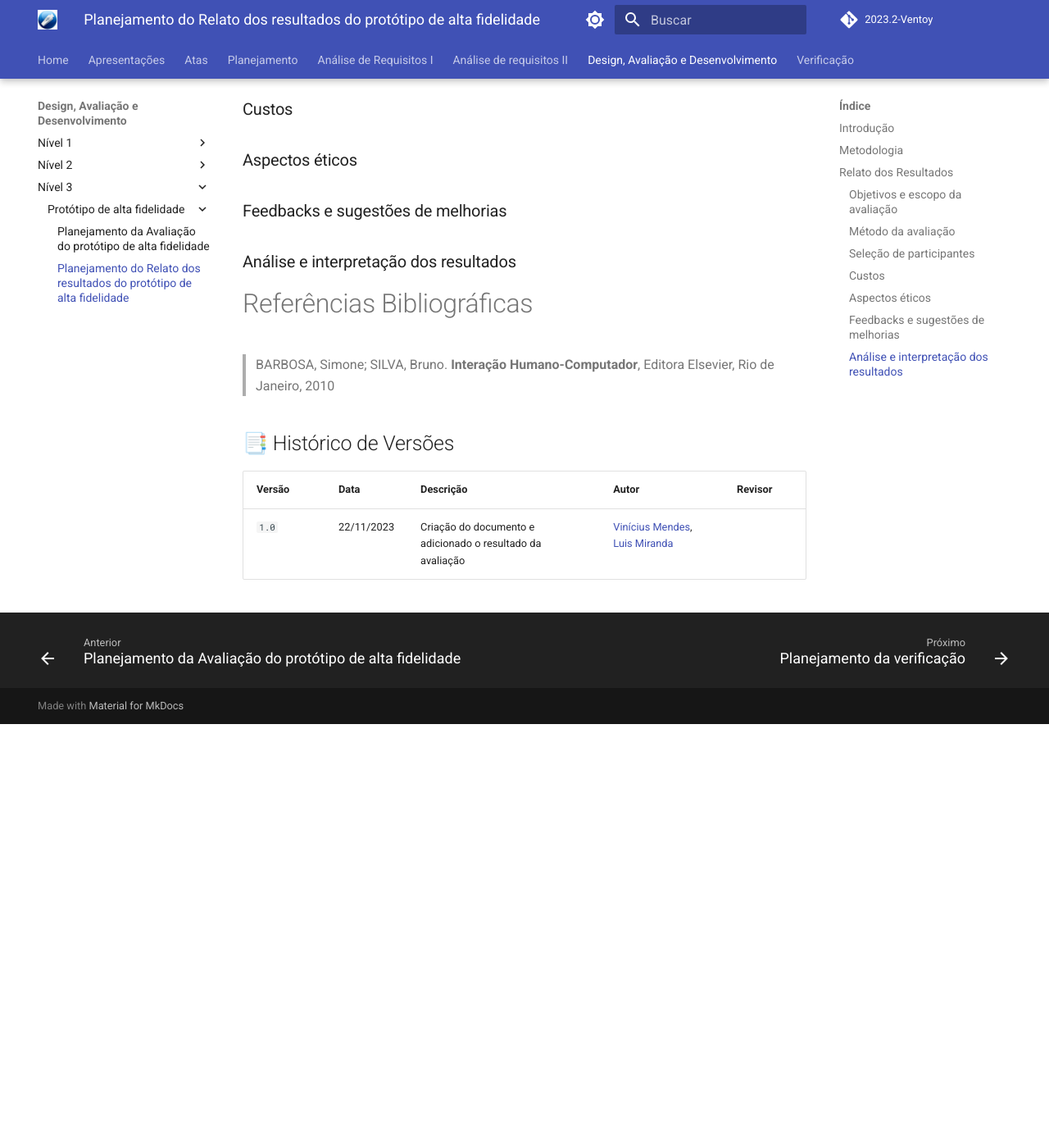
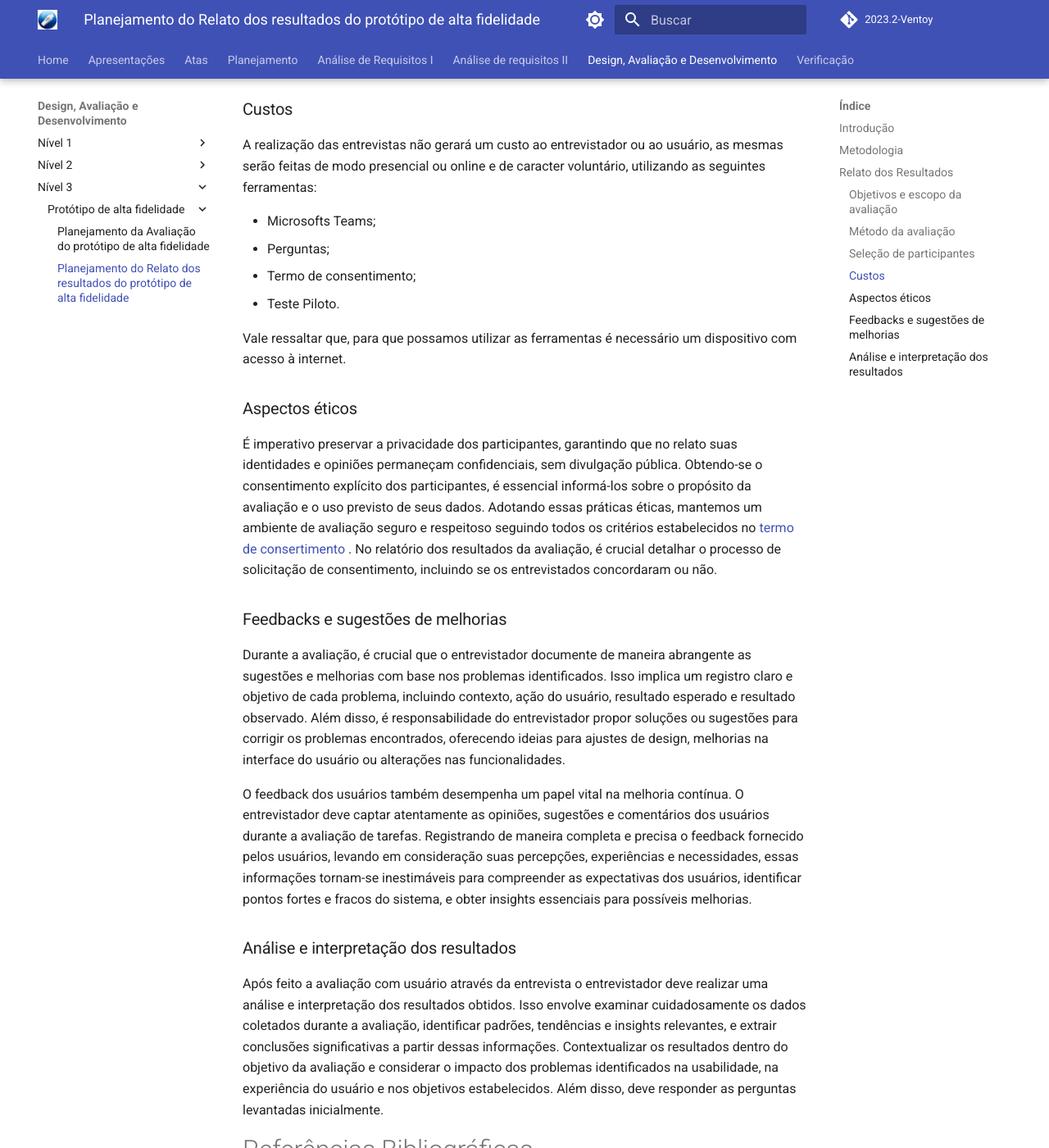
Before and after one commit to Interacao-Humano-Computador/2023.2-Ventoy, an MkDocs documentation site: the page built from docs/DAD/nivel2/prototipoAltaFidelidade/PlanejamentoRelatoPrototipoAltaFidelidade.md, in a window 1280 px wide and 1400 px high, scrolled down 2051 px. Shown: the whole window at 82% size. Built offline with MkDocs 1.6.1 and Material for MkDocs 9.7.7, drawn with Linux system fonts in a browser that asks for light colours; comment, search, counter and statistics services are not loaded; before the commit the page ends 2934 px from its top, so only the background shows below that.

Commit message:
Update PlanejamentoRelatoPrototipoAltaFidelidade.md

```diff
--- a/docs/DAD/nivel2/prototipoAltaFidelidade/PlanejamentoRelatoPrototipoAltaFidelidade.md
+++ b/docs/DAD/nivel2/prototipoAltaFidelidade/PlanejamentoRelatoPrototipoAltaFidelidade.md
@@ -41,12 +41,28 @@ Esta seção aborda a identificação dos participantes da avaliação, justific
 
 ### Custos
 
+A realização das entrevistas não gerará um custo ao entrevistador ou ao usuário, as mesmas serão feitas de modo presencial ou online e de caracter voluntário, utilizando as seguintes ferramentas:
+
+- Microsofts Teams;
+- Perguntas;
+- Termo de consentimento;
+- Teste Piloto.
+
+Vale ressaltar que, para que possamos utilizar as ferramentas é necessário um dispositivo com acesso à internet.
+
 ### Aspectos éticos
+
+É imperativo preservar a privacidade dos participantes, garantindo que no relato suas identidades e opiniões permaneçam confidenciais, sem divulgação pública. Obtendo-se o consentimento explícito dos participantes, é essencial informá-los sobre o propósito da avaliação e o uso previsto de seus dados. Adotando essas práticas éticas, mantemos um ambiente de avaliação seguro e respeitoso seguindo todos os critérios estabelecidos no [termo de consertimento](../../../../elicitacao/termoConsertimento.pdf) . No relatório dos resultados da avaliação, é crucial detalhar o processo de solicitação de consentimento, incluindo se os entrevistados concordaram ou não.
 
 ### Feedbacks e sugestões de melhorias
 
+Durante a avaliação, é crucial que o entrevistador documente de maneira abrangente as sugestões e melhorias com base nos problemas identificados. Isso implica um registro claro e objetivo de cada problema, incluindo contexto, ação do usuário, resultado esperado e resultado observado. Além disso, é responsabilidade do entrevistador propor soluções ou sugestões para corrigir os problemas encontrados, oferecendo ideias para ajustes de design, melhorias na interface do usuário ou alterações nas funcionalidades.
+
+O feedback dos usuários também desempenha um papel vital na melhoria contínua. O entrevistador deve captar atentamente as opiniões, sugestões e comentários dos usuários durante a avaliação de tarefas. Registrando de maneira completa e precisa o feedback fornecido pelos usuários, levando em consideração suas percepções, experiências e necessidades, essas informações tornam-se inestimáveis para compreender as expectativas dos usuários, identificar pontos fortes e fracos do sistema, e obter insights essenciais para possíveis melhorias.
+
 ### Análise e interpretação dos resultados
 
+Após feito a avaliação com usuário através da entrevista o entrevistador deve realizar uma análise e interpretação dos resultados obtidos.  Isso envolve examinar cuidadosamente os dados coletados durante a avaliação, identificar padrões, tendências e insights relevantes, e extrair conclusões significativas a partir dessas informações. Contextualizar os resultados dentro do objetivo da avaliação e considerar o impacto dos problemas identificados na usabilidade, na experiência do usuário e nos objetivos estabelecidos. Além disso, deve responder as perguntas levantadas inicialmente.
 
 # Referências Bibliográficas
 
```
